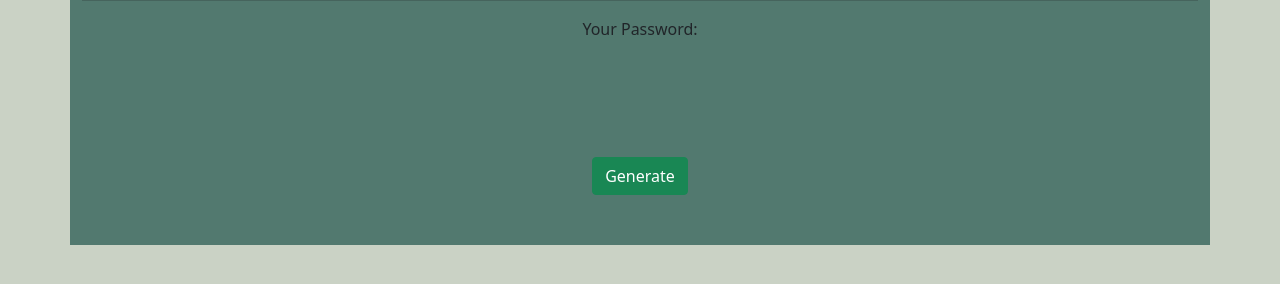
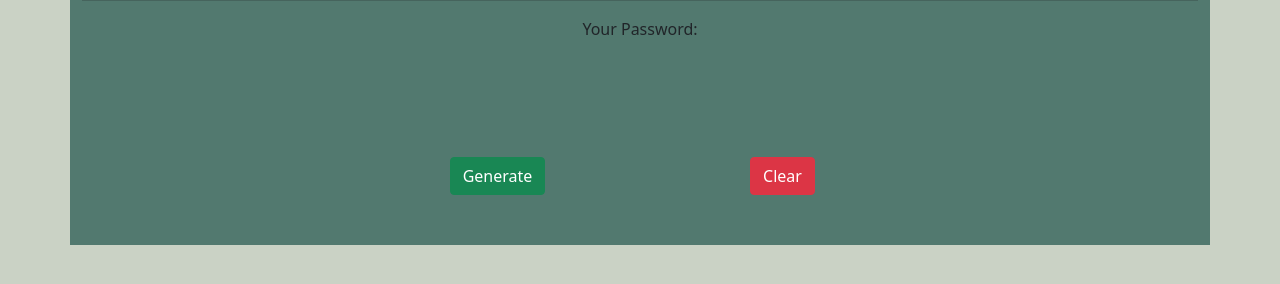
Before and after one commit to lbburnsy/password-generator, a plain HTML site: page index.html in a window 1280 px wide. Shown: the part 258-542 px from the top of the page. Drawn offline with nearby package versions, Linux system fonts and the light colour scheme.

Commit message:
Added a clear button with functionality

```diff
--- a/index.html
+++ b/index.html
@@ -43,9 +43,12 @@
                 <h3 id="output"></h3>
             </div>
         </div>
-        <div class="row">
-            <div class="col text-center">
+        <div class="row justify-content-center">
+            <div class="col-3 text-center">
                 <button type="button" class="btn btn-success" id="generate">Generate</button>
+            </div>
+            <div class="col-3 text-center">
+                <button type="button" class="btn btn-danger" id="clear">Clear</button>
             </div>
         </div>
     </main>
--- a/main.js
+++ b/main.js
@@ -1,6 +1,7 @@
 // Query the Document
 
 let generateButton = document.getElementById("generate");
+let clearButton = document.getElementById("clear");
 let outputEl = document.getElementById("output");
 
 // declare criteria libraries
@@ -93,6 +94,12 @@ function resetValues() {
   finalPassword = "";
 }
 
+// Clears the output div
+
+function resetOutput() {
+  outputEl.innerHTML = "";
+}
+
 // Main function to check criteria and assemble passwords
 
 function writePassword() {
@@ -106,3 +113,4 @@ function writePassword() {
 // Event listener to run the program
 
 generateButton.addEventListener("click", writePassword);
+clearButton.addEventListener("click", resetOutput);
```
